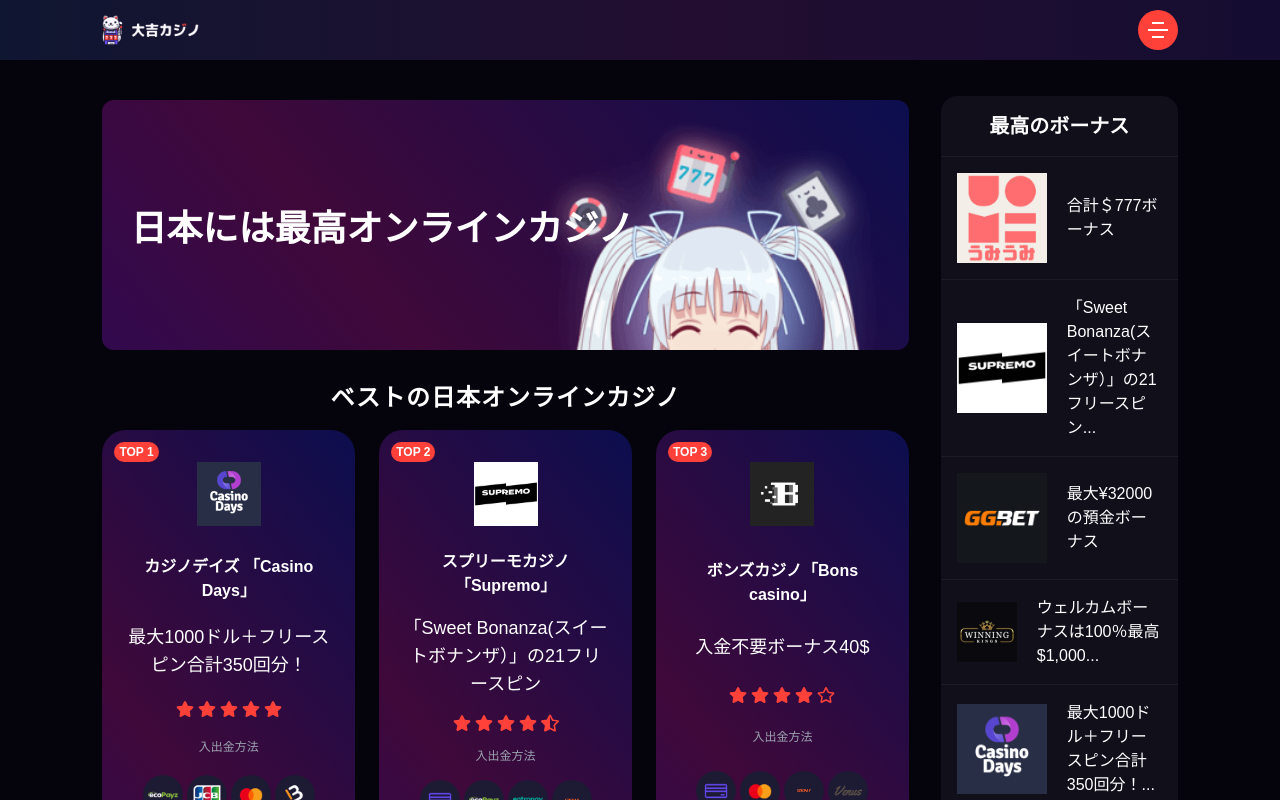
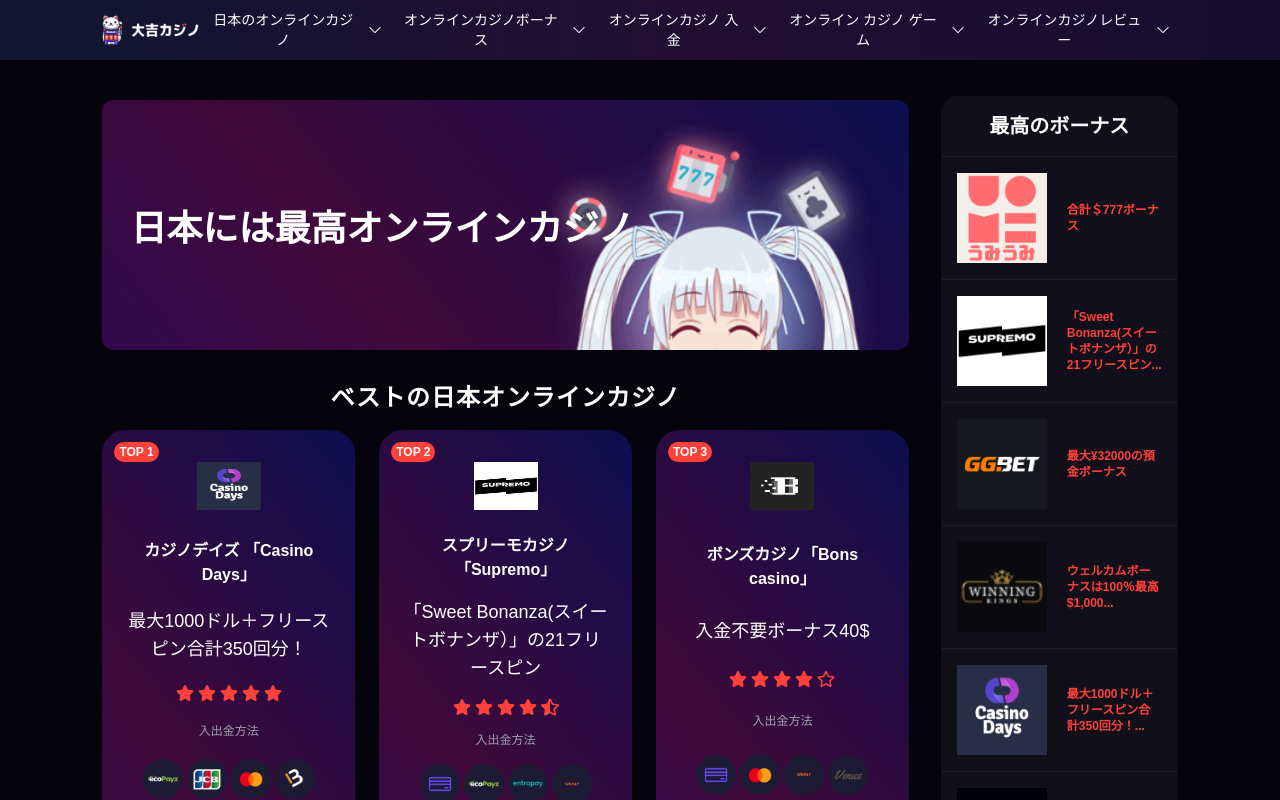
Before and after one commit to sifatulrabbi/fiverr-afuramask-frontpage-clone, a React (Create React App) app: page / in a window 1280 px wide. Shown: the top 800 px of the page. Built offline with nearby package versions, Linux system fonts and the light colour scheme.

Commit message:
Completed v1.0.0

```diff
--- a/package.json
+++ b/package.json
@@ -1,6 +1,6 @@
 {
     "name": "frontpage-clone",
-    "version": "0.1.0",
+    "version": "1.0.0",
     "private": true,
     "dependencies": {
         "@testing-library/jest-dom": "^5.14.1",
--- a/src/components/AsideCard.jsx
+++ b/src/components/AsideCard.jsx
@@ -11,9 +11,9 @@
                 alt={title}
                 width="90"
                 height="90"
-                className="object-cover"
+                className="object-cover w-[90px] h-[90px]"
             />
-            <span>{title}</span>
+            <span className="text-xs text-primary font-bold">{title}</span>
         </a>
     );
 };
--- a/src/components/Card.jsx
+++ b/src/components/Card.jsx
@@ -26,7 +26,9 @@
                 alt="casino 1"
                 height="64px"
                 width="64px"
-                className={`py-2 ${alt ? "md:h-[90px] w-auto" : ""}`}
+                className={`py-2 w-[64px] h-[64px] ${
+                    alt ? "md:h-[90px] w-auto" : ""
+                }`}
             />
             <p className="font-bold text-center w-full">{name}</p>
             <p className="text-lg text-center w-full">{description}</p>
@@ -35,8 +37,8 @@
                 入出金方法
             </span>
             <div
-                className={`grid grid-cols-4 gap-1 px-4 w-full sm:w-max ${
-                    alt ? "lg:grid-cols-2" : ""
+                className={`grid grid-cols-4 gap-1 px-4 w-max ${
+                    alt ? "lg:grid-cols-2  w-full" : ""
                 }`}
             >
                 {methods?.map((method) => (
@@ -45,7 +47,7 @@
             </div>
             <div className="flex flex-col justify-center items-center gap-4 w-max">
                 <button
-                    className={`min-h-[40px] py-2 px-3 rounded-3xl bg-primary  ${
+                    className={`min-h-[40px] py-2 px-3 rounded-3xl bg-primary w-auto  ${
                         alt ? "lg:min-w-max" : ""
                     }`}
                 >
--- a/src/components/NavbarBtn.jsx
+++ b/src/components/NavbarBtn.jsx
@@ -3,7 +3,7 @@
 export const NavbarBtn = ({ onClick }) => {
     return (
         <button
-            className="rounded-[50%] w-10 h-10 bg-primary relative"
+            className="rounded-[50%] w-10 h-10 bg-primary relative xl:hidden"
             onClick={onClick}
         >
             <div className="h-[2px] bg-white w-[30%] absolute left-1/2 -translate-x-1/2 top-[30%]" />
--- a/src/features/Aside.jsx
+++ b/src/features/Aside.jsx
@@ -5,7 +5,7 @@
 
 export const Aside = () => {
     return (
-        <aside className="w-full mt-10 rounded-2xl bg-[#110f1a] lg:mt-[80px] lg:sticky lg:-top-[5%]">
+        <aside className="w-full mt-10 rounded-2xl bg-[#110f1a] lg:mt-[80px] lg:sticky lg:-top-[8%]">
             <h4 className="text-xl font-bold text-white text-center p-4">
                 最高のボーナス
             </h4>
--- a/src/features/CurrencySection.jsx
+++ b/src/features/CurrencySection.jsx
@@ -157,7 +157,7 @@
                     <img
                         src={girlSmile}
                         alt=""
-                        className="absolute bottom-0 translate-y-full sm:left-1/2 -translate-x-1/2 md:translate-y-0 md:-translate-x-0 md:relative md:left-0"
+                        className="absolute bottom-0 translate-y-full left-1/2 -translate-x-1/2 md:translate-y-0 md:-translate-x-0 md:relative md:left-0"
                     />
                 </div>
             </div>
--- a/src/features/Navbar/Navbar.jsx
+++ b/src/features/Navbar/Navbar.jsx
@@ -1,12 +1,17 @@
 import React from "react";
-import { useSetRecoilState } from "recoil";
+import { BsChevronDown } from "react-icons/bs";
+import { useRecoilValue, useSetRecoilState } from "recoil";
+import { v4 } from "uuid";
 import { logo } from "../../assets";
 import { NavbarBtn } from "../../components";
-import { navbarState } from "../../states";
+import { navbarState, navLinksSelector } from "../../states";
 import { NavMenu } from "./NavMenu";
 
 export const Navbar = () => {
+    const [hoverMenu, setHoverMenu] = React.useState([]);
+    const [menuFor, setMenuFor] = React.useState("");
     const setMenuActive = useSetRecoilState(navbarState);
+    const navLinks = useRecoilValue(navLinksSelector);
 
     function toggleNavMenu() {
         setMenuActive((currState) => ({
@@ -15,9 +20,46 @@
         }));
     }
 
+    function updateHoverMenu(name, subLinks) {
+        setMenuFor(name);
+        setHoverMenu(subLinks);
+    }
+
     return (
-        <div className="z-50 bg-gradient h-[60px] fixed top-0 right-0 left-0 p-4 md:px-[8vw] navbar-shadow rounded-b-2xl flex justify-between items-center lg:rounded-none">
-            <img src={logo} alt="Logo" width="97px" />
+        <div className="z-50 bg-gradient h-[60px] fixed top-0 right-0 left-0 p-4 md:px-[8vw] navbar-shadow rounded-b-2xl flex justify-between items-center xl:rounded-none">
+            <a href="/">
+                <img src={logo} alt="Logo" width="97px" />
+            </a>
+            <div className="text-white hidden flex-row justify-center items-center text-sm xl:flex">
+                {navLinks.map(({ name, subLinks }) => (
+                    <button
+                        key={v4()}
+                        className={`flex justify-center items-center gap-2 rounded-t-2xl relative py-4 px-2 ${
+                            name === menuFor ? "bg-dark" : ""
+                        }`}
+                        onMouseEnter={() => updateHoverMenu(name, subLinks)}
+                        onMouseLeave={() => updateHoverMenu("", null)}
+                    >
+                        {name}
+                        <BsChevronDown />
+                        {hoverMenu && menuFor === name && (
+                            <div
+                                key={v4()}
+                                className="bg-dark absolute top-full left-0 hidden flex-col text-left max-h-screen overflow-y-auto min-w-[320px] navmenu xl:flex"
+                            >
+                                {hoverMenu.map(({ name, path }) => (
+                                    <a
+                                        href={path}
+                                        className="inline-block p-4 bg-black bg-opacity-0 hover:bg-opacity-10 w-full border-b-[1px] border-gray-700 last:border-transparent"
+                                    >
+                                        {name}
+                                    </a>
+                                ))}
+                            </div>
+                        )}
+                    </button>
+                ))}
+            </div>
             <NavMenu />
             <NavbarBtn onClick={toggleNavMenu} />
         </div>
--- a/src/index.css
+++ b/src/index.css
@@ -116,8 +116,23 @@
     @apply w-full h-full;
 }
 
+.navmenu {
+    animation: navbar-anim 0.2s ease-out forwards;
+}
+
 @media (min-width: 1024px) {
     .navbar-shadow {
         box-shadow: none;
     }
 }
+
+@keyframes navbar-anim {
+    0% {
+        transform: translateY(10%);
+        opacity: 0;
+    }
+    100% {
+        transform: translateY(0);
+        opacity: 1;
+    }
+}
```
